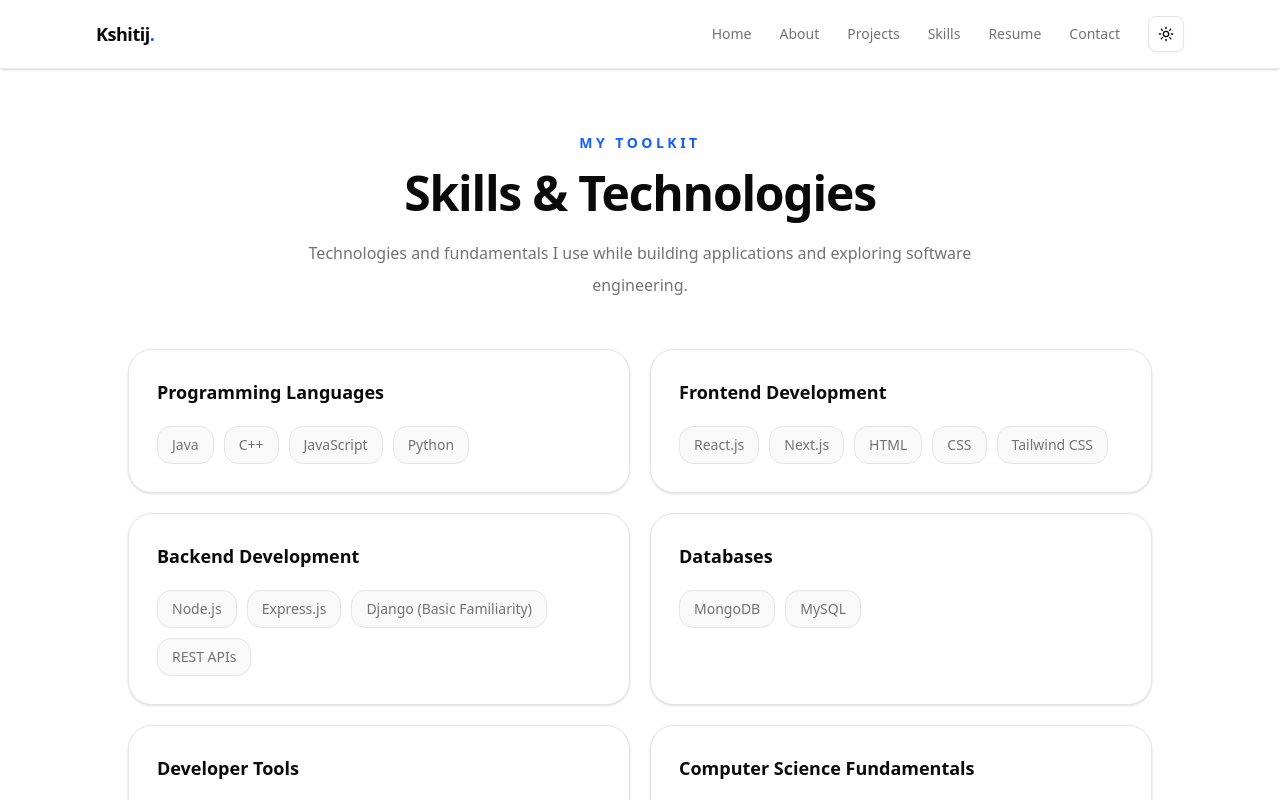
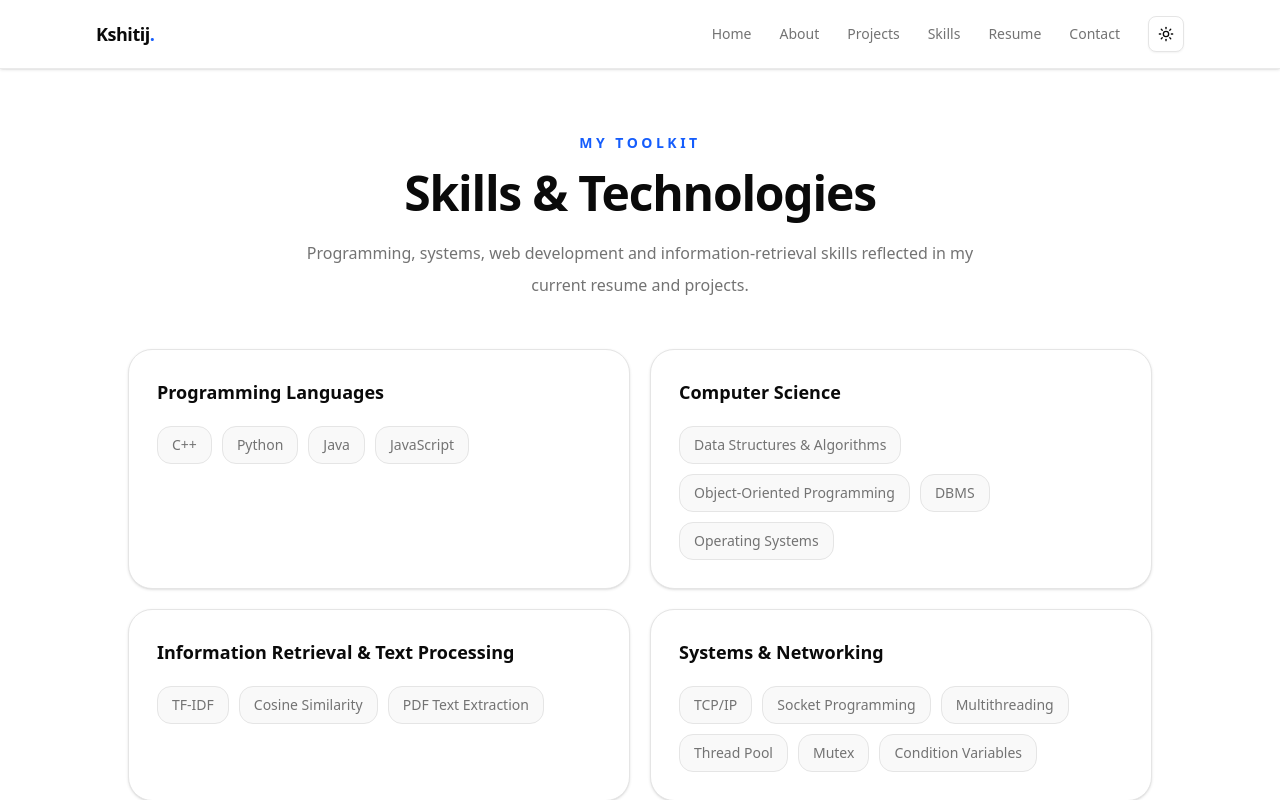
Before and after one commit to KshitijSingh07/portfolio, a Next.js app: page /skills in a window 1280 px wide. Shown: the top 800 px of the page. Built offline with nearby package versions, Linux system fonts and the light colour scheme.

Commit message:
Align portfolio projects and profile with current resume

```diff
--- a/app/skills/page.tsx
+++ b/app/skills/page.tsx
@@ -1,10 +1,10 @@
 const skills = [
-  { category: "Programming Languages", items: ["Java", "C++", "JavaScript", "Python"] },
-  { category: "Frontend Development", items: ["React.js", "Next.js", "HTML", "CSS", "Tailwind CSS"] },
-  { category: "Backend Development", items: ["Node.js", "Express.js", "Django (Basic Familiarity)", "REST APIs"] },
-  { category: "Databases", items: ["MongoDB", "MySQL"] },
-  { category: "Developer Tools", items: ["Git", "GitHub", "Postman", "Docker", "Vercel", "Render"] },
-  { category: "Computer Science Fundamentals", items: ["Data Structures & Algorithms", "Object-Oriented Programming", "DBMS", "Computer Networks"] },
+  { category: "Programming Languages", items: ["C++", "Python", "Java", "JavaScript"] },
+  { category: "Computer Science", items: ["Data Structures & Algorithms", "Object-Oriented Programming", "DBMS", "Operating Systems"] },
+  { category: "Information Retrieval & Text Processing", items: ["TF-IDF", "Cosine Similarity", "PDF Text Extraction"] },
+  { category: "Systems & Networking", items: ["TCP/IP", "Socket Programming", "Multithreading", "Thread Pool", "Mutex", "Condition Variables"] },
+  { category: "Development", items: ["React.js", "Node.js", "Express.js", "HTML", "CSS", "REST APIs", "JWT", "Passport.js", "Joi"] },
+  { category: "Databases, Cloud & Tools", items: ["MongoDB", "Mongoose", "AWS S3", "Cloudinary", "Docker", "Git", "GitHub", "Postman"] },
 ];
 
 export default function SkillsPage() {
@@ -13,7 +13,7 @@ export default function SkillsPage() {
       <div className="mx-auto max-w-5xl">
         <p className="text-center text-sm font-semibold uppercase tracking-[0.25em] text-blue-600 dark:text-blue-400">My toolkit</p>
         <h1 className="mt-4 text-center text-4xl font-bold tracking-tight sm:text-5xl">Skills & Technologies</h1>
-        <p className="mx-auto mt-5 max-w-2xl text-center leading-8 text-muted-foreground">Technologies and fundamentals I use while building applications and exploring software engineering.</p>
+        <p className="mx-auto mt-5 max-w-2xl text-center leading-8 text-muted-foreground">Programming, systems, web development and information-retrieval skills reflected in my current resume and projects.</p>
         <div className="mt-12 grid gap-5 md:grid-cols-2">
           {skills.map(({ category, items }) => (
             <section key={category} className="rounded-3xl border border-border bg-card p-7 shadow-sm">
```
